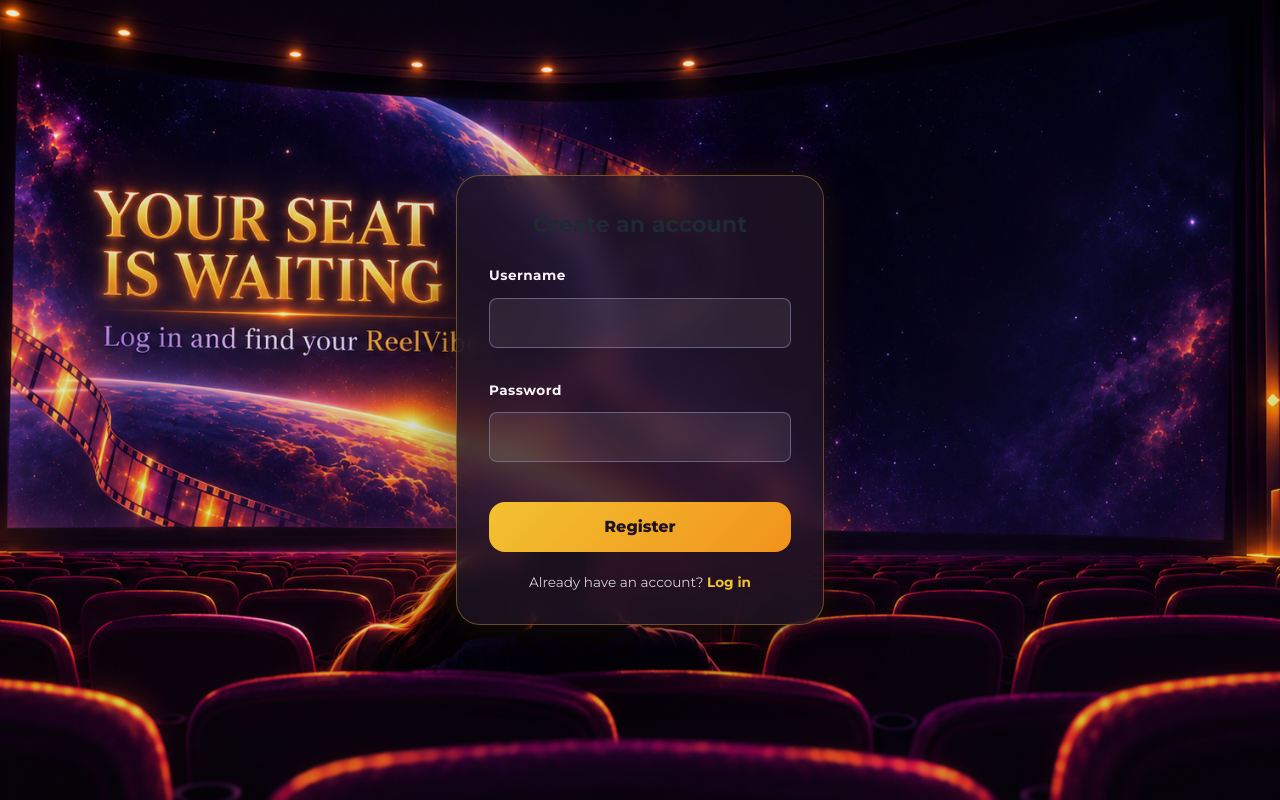
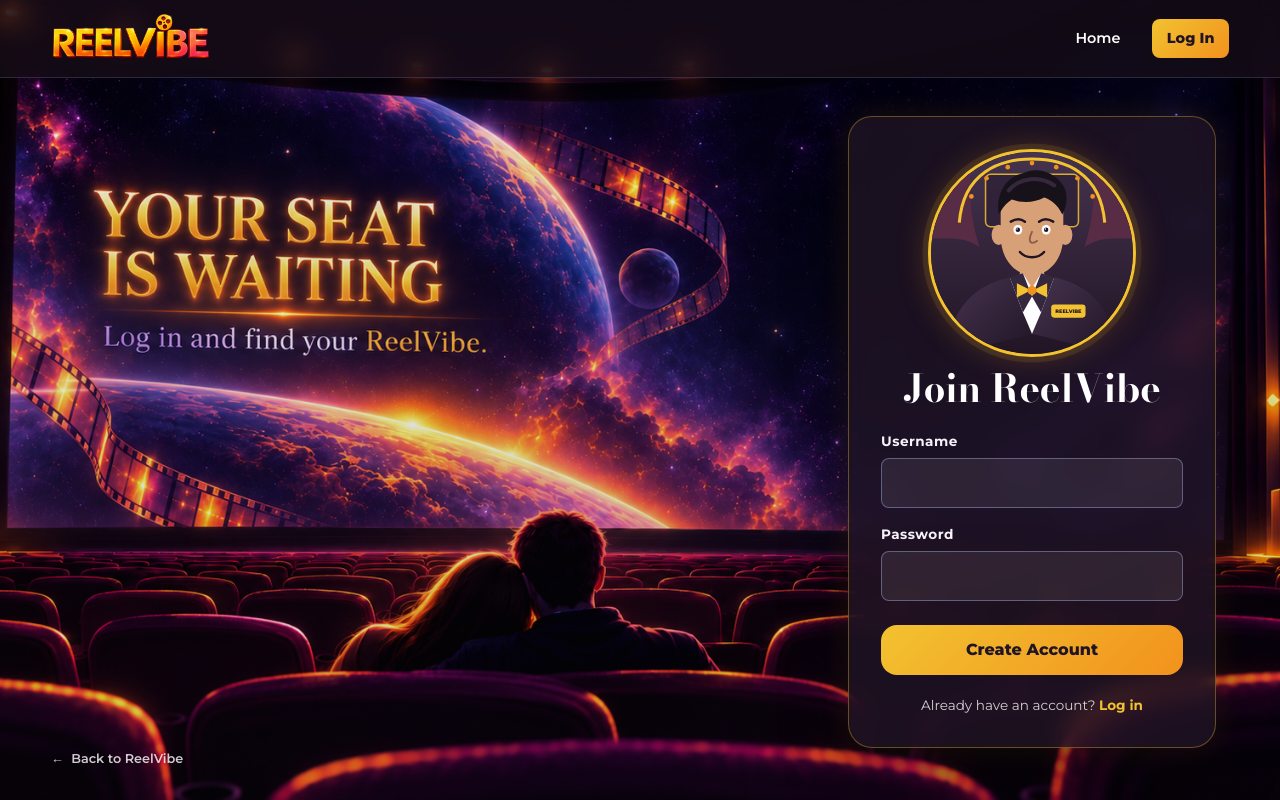
Before and after one commit to mark19242/SWD_Java_202606_Mark_Smith, a React (Vite) app in the folder swe_java/10_final_assessment/app-frontend/: page /register in a window 1280 px wide. Built offline with nearby package versions, Linux system fonts and the light colour scheme.

Commit message:
Complete ReelVibe registration page

```diff
--- a/swe_java/10_final_assessment/app-frontend/src/components/PublicNav.jsx
+++ b/swe_java/10_final_assessment/app-frontend/src/components/PublicNav.jsx
@@ -1,7 +1,11 @@
-import { Link } from "react-router-dom"
 import reelVibeLogo from "../assets/reelvibe-logo.png"
+import { Link, useLocation } from "react-router-dom"
 
 export function PublicNav() {
+  const location = useLocation()
+
+  const onRegister = location.pathname === "/register"
+
   return (
     <header className="public-nav">
       <Link to="/" className="public-nav-logo" aria-label="ReelVibe home">
@@ -11,8 +15,11 @@
       <nav className="public-nav-links">
         <Link to="/">Home</Link>
 
-        <Link to="/register" className="public-nav-cta">
-          Create Account
+        <Link
+          to={onRegister ? "/login" : "/register"}
+          className="public-nav-cta"
+        >
+          {onRegister ? "Log In" : "Create Account"}
         </Link>
       </nav>
     </header>
--- a/swe_java/10_final_assessment/app-frontend/src/pages/RegisterPage.jsx
+++ b/swe_java/10_final_assessment/app-frontend/src/pages/RegisterPage.jsx
@@ -1,29 +1,39 @@
-import { useState } from 'react'
-import { Link, useNavigate } from 'react-router-dom'
-import { useAuth } from '../context/AuthContext'
-import { ApiError } from '../api/client'
-import './AuthForm.css'
+import { useState } from "react"
+import { Link, useNavigate } from "react-router-dom"
+import { useAuth } from "../context/AuthContext"
+import { ApiError } from "../api/client"
+import { MovieConcierge } from "../components/MovieConcierge"
+import { PublicNav } from "../components/PublicNav"
 
 export function RegisterPage() {
   const { register } = useAuth()
   const navigate = useNavigate()
-  const [username, setUsername] = useState('')
-  const [password, setPassword] = useState('')
+
+  const [username, setUsername] = useState("")
+  const [password, setPassword] = useState("")
+  const [activeField, setActiveField] = useState("idle")
   const [error, setError] = useState(null)
   const [submitting, setSubmitting] = useState(false)
 
   async function handleSubmit(event) {
     event.preventDefault()
+
     setError(null)
     setSubmitting(true)
+
     try {
       await register(username, password)
-      navigate('/login', { state: { registered: true } })
+
+      navigate("/login", {
+        state: {
+          registered: true,
+        },
+      })
     } catch (err) {
       if (err instanceof ApiError && err.status === 409) {
-        setError('That username is already taken.')
+        setError("That username is already taken.")
       } else {
-        setError('Registration failed. Is the backend running?')
+        setError("Registration failed. Is the backend running?")
       }
     } finally {
       setSubmitting(false)
@@ -31,40 +41,65 @@
   }
 
   return (
-    <div className="auth-page">
+    <main className="auth-page">
+      <PublicNav />
+
+      <section className="auth-login-area">
         <div className="auth-card">
-        <h1>Create an account</h1>
+          <MovieConcierge
+            activeField={activeField}
+            usernameLength={username.length}
+          />
+
+          <h1 className="auth-title display-font">Join ReelVibe</h1>
+
           {error && <p className="auth-error">{error}</p>}
+
           <form onSubmit={handleSubmit}>
             <div className="auth-field">
               <label htmlFor="username">Username</label>
+
               <input
                 id="username"
                 value={username}
                 onChange={(event) => setUsername(event.target.value)}
+                onFocus={() => setActiveField("username")}
+                onBlur={() => setActiveField("idle")}
                 autoComplete="username"
                 required
               />
             </div>
+
             <div className="auth-field">
               <label htmlFor="password">Password</label>
+
               <input
                 id="password"
                 type="password"
                 value={password}
                 onChange={(event) => setPassword(event.target.value)}
+                onFocus={() => setActiveField("password")}
+                onBlur={() => setActiveField("idle")}
                 autoComplete="new-password"
                 required
               />
             </div>
+
             <button type="submit" className="auth-submit" disabled={submitting}>
-            {submitting ? 'Creating account…' : 'Register'}
+              {submitting ? "Creating account..." : "Create Account"}
             </button>
           </form>
+
           <p className="auth-switch">
             Already have an account? <Link to="/login">Log in</Link>
           </p>
         </div>
-    </div>
+      </section>
+
+      <Link to="/" className="auth-back-link">
+        <span aria-hidden="true">←</span>
+        Back to ReelVibe
+      </Link>
+    </main>
   )
 }
```
Lines whose indentation alone changed are shown as unchanged.
